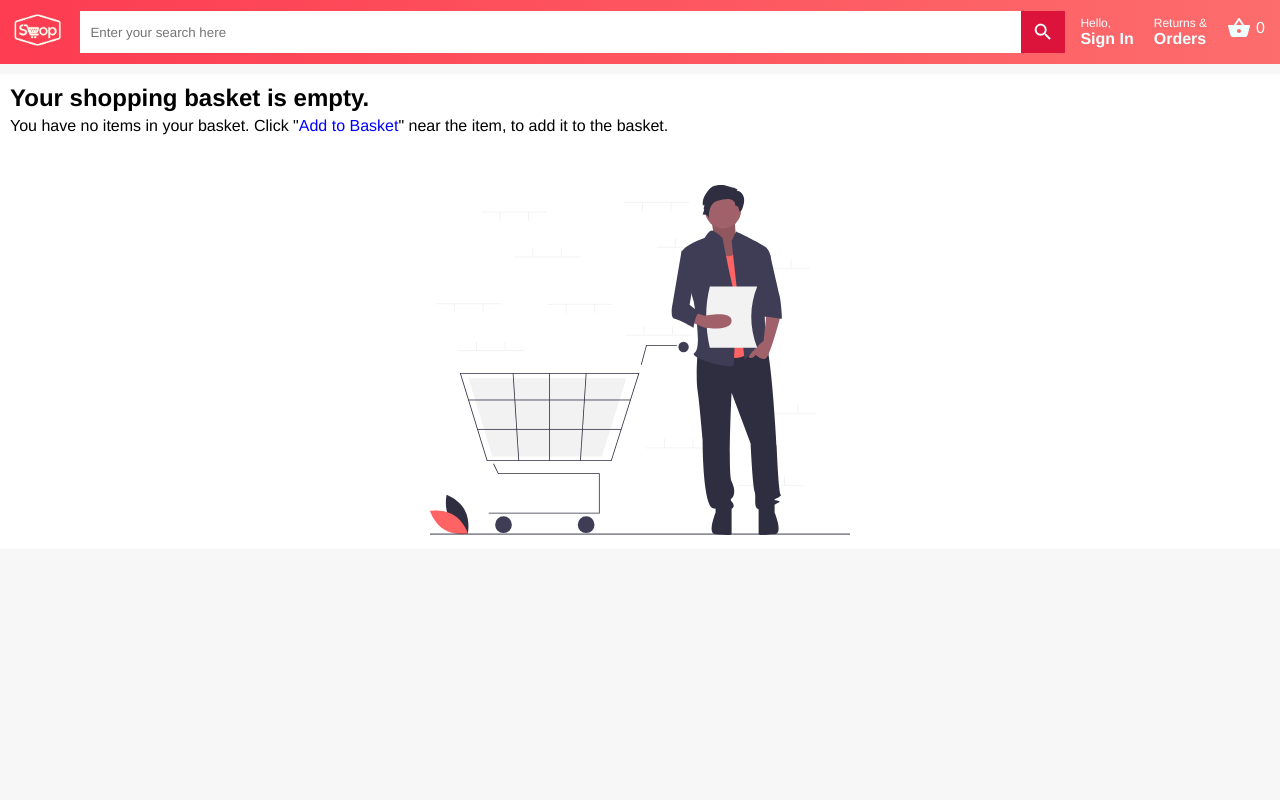
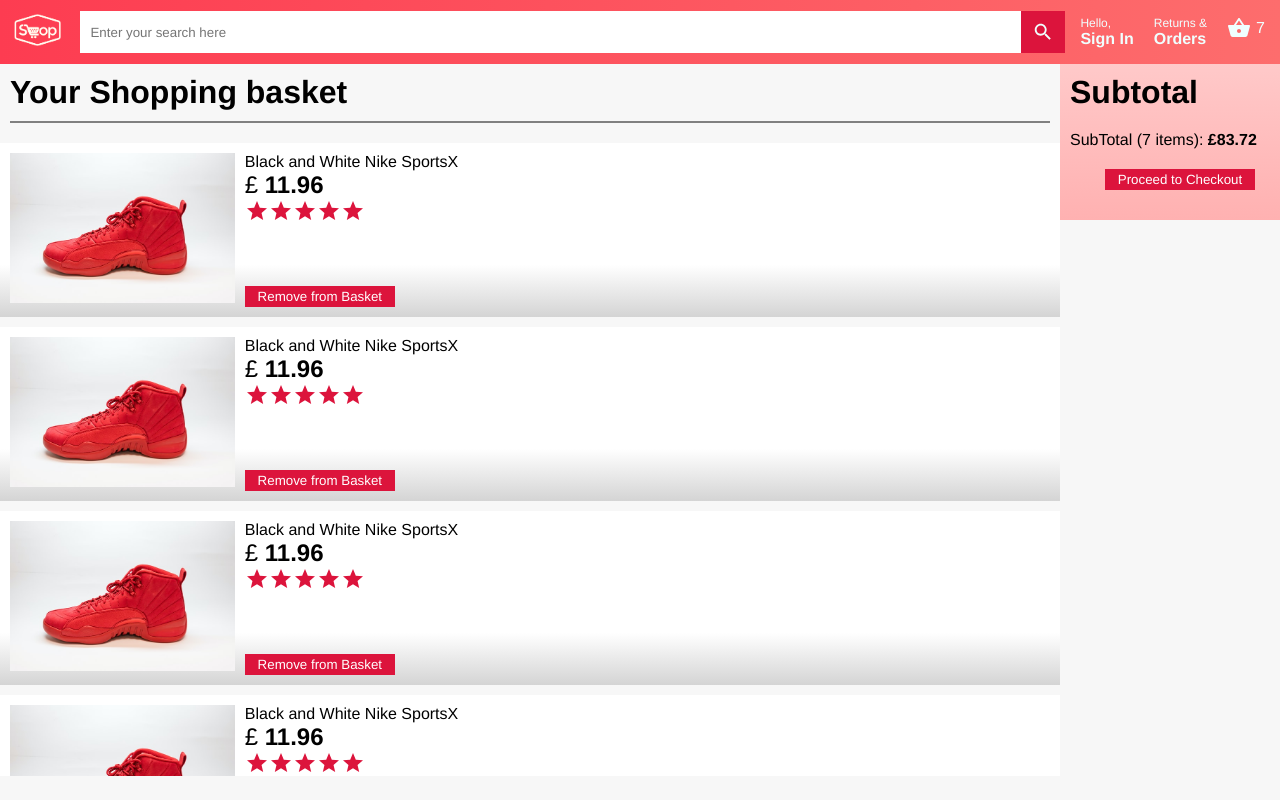
Before and after one commit to tgashwinkumar/Amazon-Clone, a React (Create React App) app: page /checkout in a window 1280 px wide. Built offline with nearby package versions, Linux system fonts and the light colour scheme.

Commit message:
cart done

```diff
--- a/package.json
+++ b/package.json
@@ -9,6 +9,7 @@
     "@testing-library/react": "^11.1.0",
     "@testing-library/user-event": "^12.1.10",
     "react": "^17.0.1",
+    "react-currency-format": "^1.0.0",
     "react-dom": "^17.0.1",
     "react-router-dom": "^5.2.0",
     "react-scripts": "4.0.0",
--- a/src/App.js
+++ b/src/App.js
@@ -3,6 +3,7 @@
 import Header from './Header';
 import Checkout from './Checkout';
 import Home from './Home';
+import Login from './Login';
 
 function App() {
   return (
@@ -15,7 +16,7 @@
           </Route>
 
           <Route path="/login">
-            <h1>Login Page</h1>
+            <Login/>
           </Route>
 
           {/* This is the default route i.e. Home Page */}
--- a/src/Checkout.css
+++ b/src/Checkout.css
@@ -1,3 +1,14 @@
+.checkout{
+    height: max-content;
+    display: flex;
+}
+
+.checkout__left{
+    flex:1;
+    overflow-y: scroll;
+    height: 89vh;
+}
+
 .checkout__emptyInfo{
     margin-top: 10px;
     background: white;
@@ -23,3 +34,10 @@
     left:50%;
     transform: translateX(-50%);
 }
+
+.checkout__head{
+    font-size: 200%;
+    margin:10px 10px 20px 10px;
+    padding-bottom: 10px;
+    border-bottom: 2px solid grey;
+}
--- a/src/Checkout.js
+++ b/src/Checkout.js
@@ -3,7 +3,8 @@
 import { useStateValue } from './StateProvider';
 import CheckoutProduct from './CheckoutProduct';
 import {Link} from 'react-router-dom';
-import emptyCart from './images/emptycart.svg'
+import emptyCart from './images/emptycart.svg';
+import SubTotal from './SubTotal';
 
 function Checkout() {
 
@@ -18,13 +19,19 @@
                     <img src={emptyCart} alt="Your Basket is empty." className="checkout__emptyImg"/>
                 </div>
             ) : (
-                <div>
-                    <h2>Your Shopping basket:</h2>
-                    {
-                        basket.map(
-                            item => <CheckoutProduct id={item.id} title={item.title} rating={item.rating} price={item.price} image={item.image}/>
-                        )
-                    }
+                <div className="checkout__left">
+                    <div>
+                        <h2 className="checkout__head">Your Shopping basket</h2>
+                        {basket.map(
+                                item => <CheckoutProduct id={item.id} title={item.title} rating={item.rating} price={item.price} image={item.image}/>
+                        )}
+                    </div>
+                </div>
+            )}
+
+            {basket?.length > 0 && (
+                <div className="checkout_right">
+                    <SubTotal/>
                 </div>
             )
             }
--- a/src/CheckoutProduct.css
+++ b/src/CheckoutProduct.css
@@ -1,15 +1,18 @@
+
 .checkoutProduct{
+	width: 100%;
 	position: relative;
 	display: flex;
 	padding:10px 10px;
 	margin:10px 0;
 	background: linear-gradient(to top, #D4D4D4 0%, #FFFFFF 30%);
+
+	box-sizing: border-box;
 }
 
 .checkoutProduct img{
 	height: 150px;
 	object-fit: contain;
-
 	margin-right: 10px;
 }
 
@@ -41,3 +44,31 @@
 .checkedStar {
 	color: crimson;
 }
+
+@media only screen and (max-width: 480px){
+	/*Mobile*/
+	.checkoutProduct{
+		flex-direction: column;
+		width: 100vw;
+	}
+
+	.checkoutProduct img{
+		height: 160px;
+		width: 100%;
+	}
+
+	.checkoutProduct button{
+		position: relative;
+		margin-top:30px;
+		left:50%;
+		transform: translateX(-50%);
+	}
+
+	.checkoutProduct__price{
+		font-size: 150%;
+	}
+}
+
+@media screen and (min-width: 481px) and (max-width: 768px){
+	/*Tablet*/
+}
--- a/src/CheckoutProduct.js
+++ b/src/CheckoutProduct.js
@@ -18,7 +18,6 @@
 
         <div className="checkoutProduct">
             <div><img src={image} alt={title} /></div>
-
             <div className="checkoutProduct__info">
                 <p>{title}</p>
                 <p className="checkoutProduct__price">
--- a/src/Home.css
+++ b/src/Home.css
@@ -6,11 +6,19 @@
 
 .home__image{
     width: 100%;
-    mask-image: linear-gradient(to bottom, rgba(0, 0, 0,1)60%, rgba(0, 0, 0, 0));
+    mask-image: linear-gradient(to bottom, rgba(0,0,0,1)60%, rgba(0,0,0,0));
+    filter: hue-rotate(-180deg);
     margin-bottom: -150px;
+
+    image-rendering: auto;
+    image-rendering: crisp-edges;
+    image-rendering: pixelated;
+
     z-index: -1;
     position: relative;
 }
+
+
 @media screen and (min-width: 769px){
     /*Desktop*/
     .home__productGrid{
@@ -25,6 +33,11 @@
         display: grid;
         grid-template-columns: 1fr;
     }
+
+    .home__image{
+        mask-image: linear-gradient(to bottom, rgba(0,0,0,1)70%, rgba(0,0,0,0));
+        margin-bottom: -50px;
+    }
 }
 
 @media screen and (min-width: 481px) and (max-width: 768px){
@@ -33,4 +46,9 @@
         display: grid;
         grid-template-columns: 1fr 1fr ;
     }
+
+    .home__image{
+        mask-image: linear-gradient(to bottom, rgba(0,0,0,1)60%, rgba(0,0,0,0));
+        margin-bottom: -80px;
+    }
 }
--- /dev/null
+++ b/src/Login.js
@@ -0,0 +1,12 @@
+import React from 'react';
+import './Login.css';
+
+function Login() {
+    return (
+        <div className="login">
+            <h1>Login page hei!</h1>
+        </div>
+    )
+}
+
+export default Login
--- /dev/null
+++ b/src/SubTotal.css
@@ -0,0 +1,27 @@
+.subtotal{
+    background: linear-gradient(to top, #ffb1b1, #ffc9c9);
+    width: 200px;
+    padding: 10px;
+    position: sticky;
+    overflow-y: hidden;
+}
+.subtotal__head{
+    margin-bottom: 20px ;
+}
+.subtotal button{
+	background: crimson;
+    padding: 3px;
+    margin:20px 10px;
+	border: none;
+	color: white;
+	width: 150px;
+    cursor: pointer;
+
+    position: relative;
+    left:50%;
+    transform: translateX(-50%);
+}
+
+.subtotal button:focus{
+	outline: none;
+}
--- /dev/null
+++ b/src/SubTotal.js
@@ -0,0 +1,39 @@
+import React from 'react';
+import './SubTotal.css';
+
+import CurrecyFormat from 'react-currency-format';
+import { useStateValue } from './StateProvider';
+
+function SubTotal() {
+
+    const [{basket}, dispatch] = useStateValue();
+
+    const getBasketTotal = (basket) => {
+        var total = 0;
+        basket.forEach(item => {
+            total += item.price
+        });
+        return total;
+    }
+
+    return (
+        <div className="subtotal">
+           <h1 className="subtotal__head">Subtotal</h1>
+           <CurrecyFormat
+           renderText = {(value) => (
+               <p>
+                    SubTotal ({basket.length} items): <strong>{value}</strong>
+               </p>
+           )}
+            decimalScale={3}
+            value={getBasketTotal(basket)}
+            displayType="text"
+            thousandSeparator={true}
+            prefix={'£'}
+           />
+           <button>Proceed to Checkout</button>
+        </div>
+    )
+}
+
+export default SubTotal
--- a/src/reducer.js
+++ b/src/reducer.js
@@ -1,5 +1,49 @@
+import shoe2 from './images/0004.jpg';
+
 export const initialState = {
-    basket:[],
+    basket:[{
+        id:"0001",
+        title:"Black and White Nike SportsX",
+        price:11.96,
+        rating:5,
+        image:shoe2
+    },{
+        id:"0001",
+        title:"Black and White Nike SportsX",
+        price:11.96,
+        rating:5,
+        image:shoe2
+    },{
+        id:"0001",
+        title:"Black and White Nike SportsX",
+        price:11.96,
+        rating:5,
+        image:shoe2
+    },{
+        id:"0001",
+        title:"Black and White Nike SportsX",
+        price:11.96,
+        rating:5,
+        image:shoe2
+    },{
+        id:"0001",
+        title:"Black and White Nike SportsX",
+        price:11.96,
+        rating:5,
+        image:shoe2
+    },{
+        id:"0001",
+        title:"Black and White Nike SportsX",
+        price:11.96,
+        rating:5,
+        image:shoe2
+    },{
+        id:"0001",
+        title:"Black and White Nike SportsX",
+        price:11.96,
+        rating:5,
+        image:shoe2
+    },],
     user:null,
 }
 
@@ -9,7 +53,16 @@
         case "ADD_TO_BASKET":
             return {...state, basket: [...state.basket, action.item]};
         case "REMOVE_FROM_BASKET":
-            return {...state, basket: state.basket.filter(item => item.id !== action.id)};
+            let newBasket = [...state.basket];
+            const index = state.basket.findIndex((basketItem) => basketItem.id === action.id)
+            if (index > -1){
+                newBasket.splice(index, 1);
+                return {...state, basket: [...newBasket]};
+            }else{
+                console.warn("Cant remove the item in the basket.");
+                alert("Cant remove the item.");
+                return {...state};
+            }
         default:
             return {...state};
     }
```
Also changed, not shown: src/Login.css (added), src/images/bannerImg.jpg, 1 other file (tests, documents, lock files or other folders).
